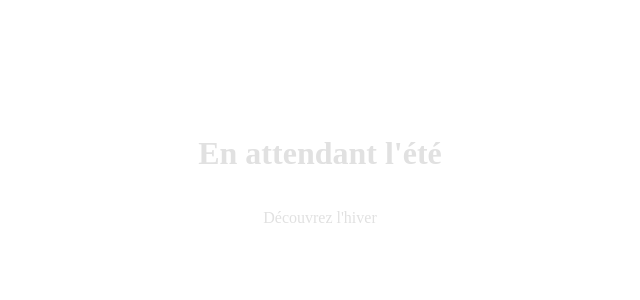
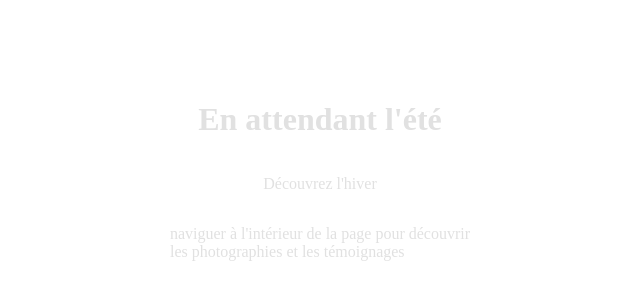
Before and after one commit to lizoli2003/p02-v2, a plain HTML site: page index.html in a window 1280 px wide. Shown: the part 222-522 px from the top of the page, without its empty margins (320-960 px from the left). Drawn offline with Linux system fonts and the light colour scheme.

Commit message:
Update index.html

```diff
--- a/index.html
+++ b/index.html
@@ -14,7 +14,8 @@
     <!-- Écran d'accueil -->
     <div id="home">
         <h1>En attendant l'été</h1>
-        <p>Découvrez l'hiver</p>
+        <p class="box-text">Découvrez l'hiver</p>
+        <p class="instruction">naviguer à l'intérieur de la page pour découvrir <br> les photographies et les témoignages</p>
     </div>
 
     <!-- Espace d'exploration -->
```
